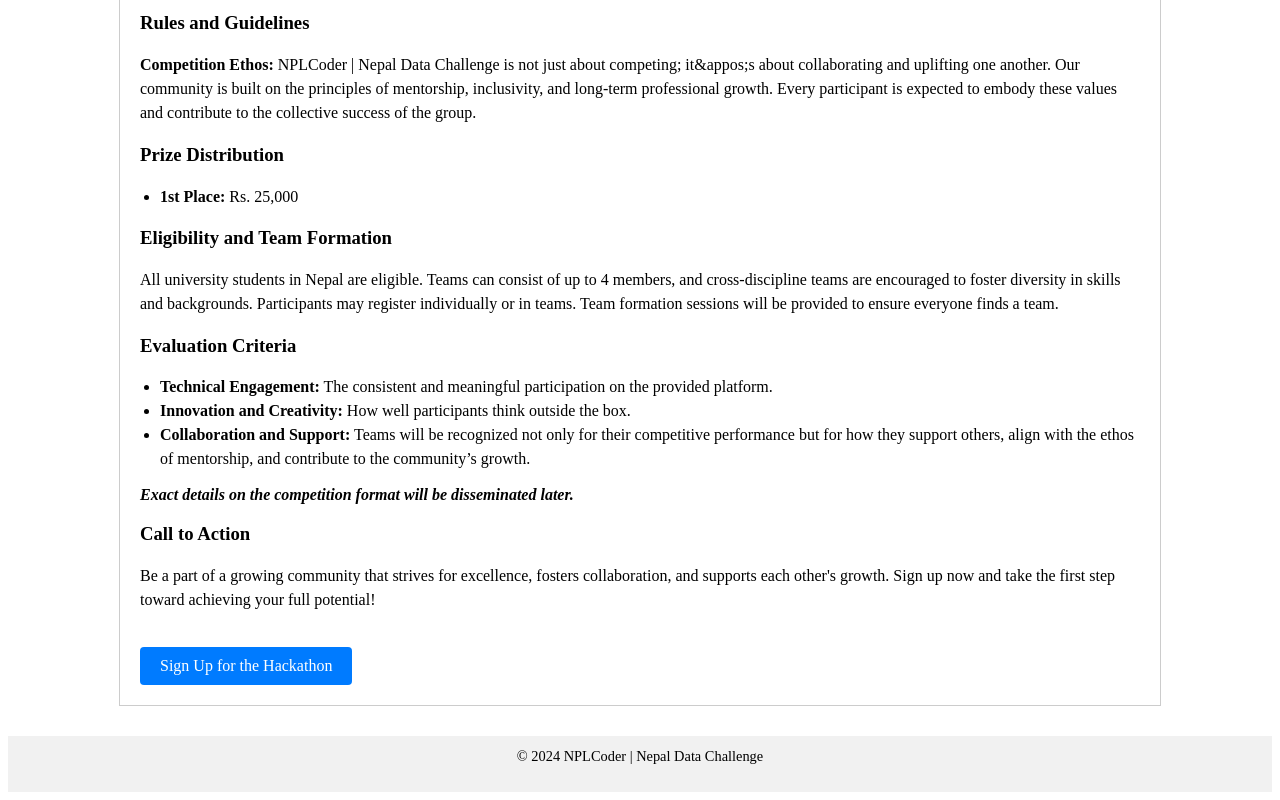
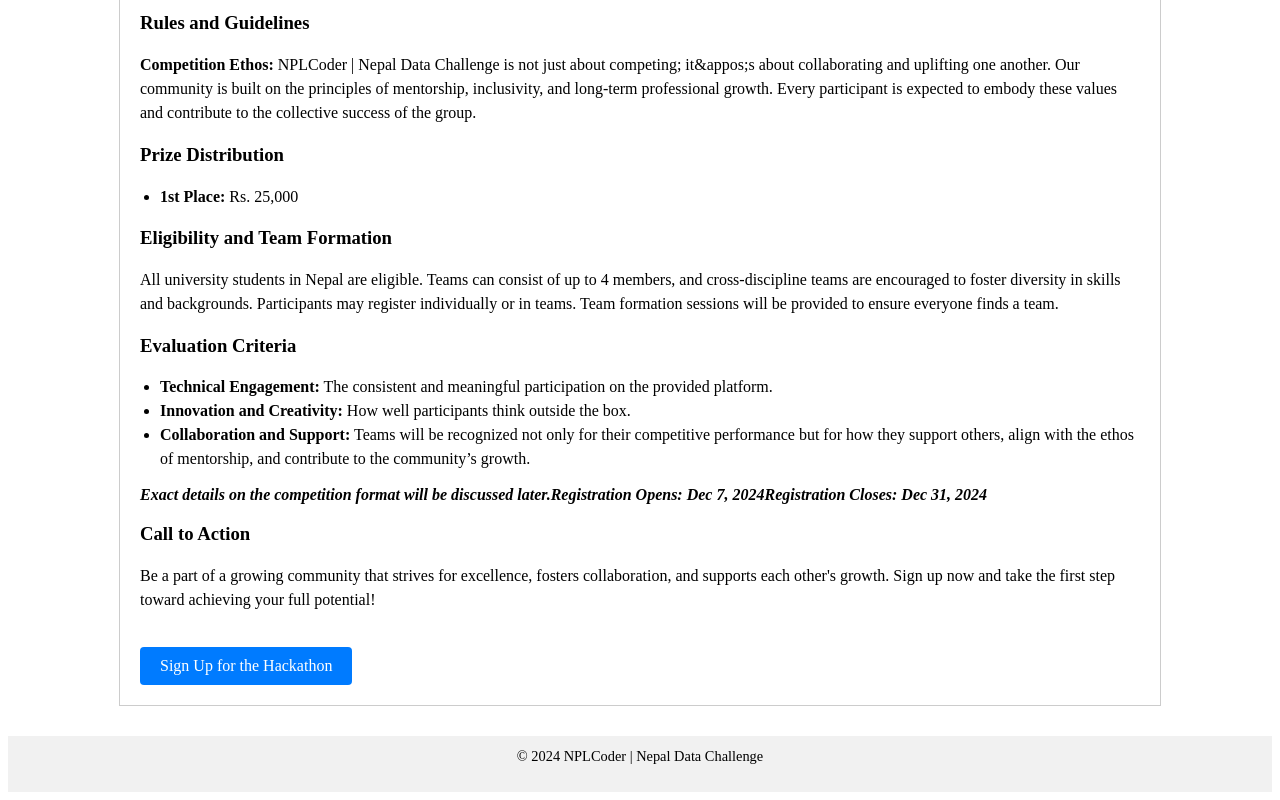
Before and after one commit to npl-coder/NDC-frontend, a React (Vite) app: page / in a window 1280 px wide. Shown: the part 610-1410 px from the top of the page. Built offline with nearby package versions, Linux system fonts and the light colour scheme.

Commit message:
Add registration time

```diff
--- a/src/components/Info/Info.jsx
+++ b/src/components/Info/Info.jsx
@@ -36,7 +36,11 @@
             <li><b>Collaboration and Support:</b> Teams will be recognized not only for their competitive performance but for how they support others, align with the ethos of mentorship, and contribute to the community’s growth.</li>
         </ul>
 
-        <b><i>Exact details on the competition format will be disseminated later.</i></b>
+        <b><i>Exact details on the competition format will be discussed later.</i></b>
+        <b><i>Registration Opens: Dec 7, 2024</i></b>
+        <b><i>Registration Closes: Dec 31, 2024 </i></b>
+
+
 
         <h3>Call to Action</h3>
         <p>Be a part of a growing community that strives for excellence, fosters collaboration, and supports each other's growth. Sign up now and take the first step toward achieving your full potential!</p>
```
